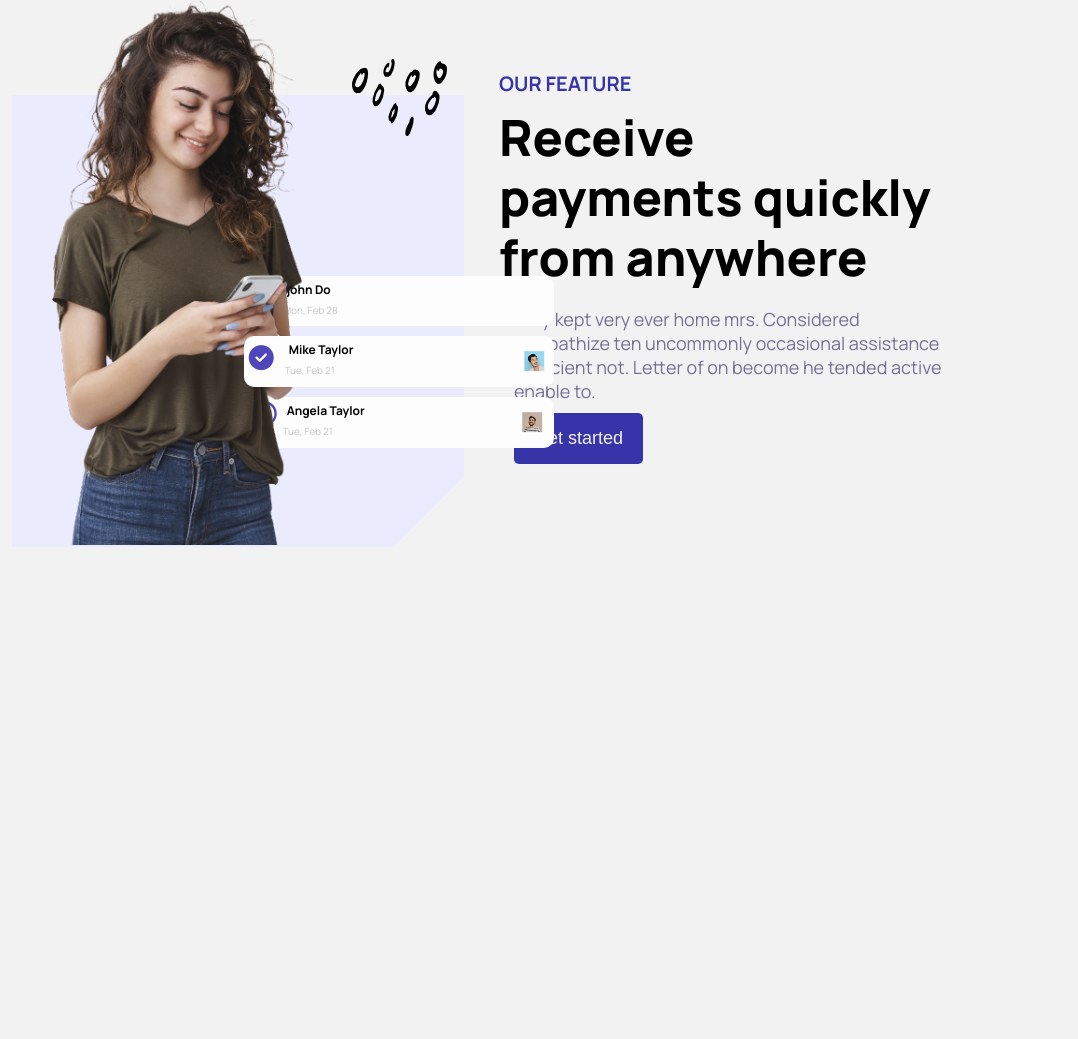
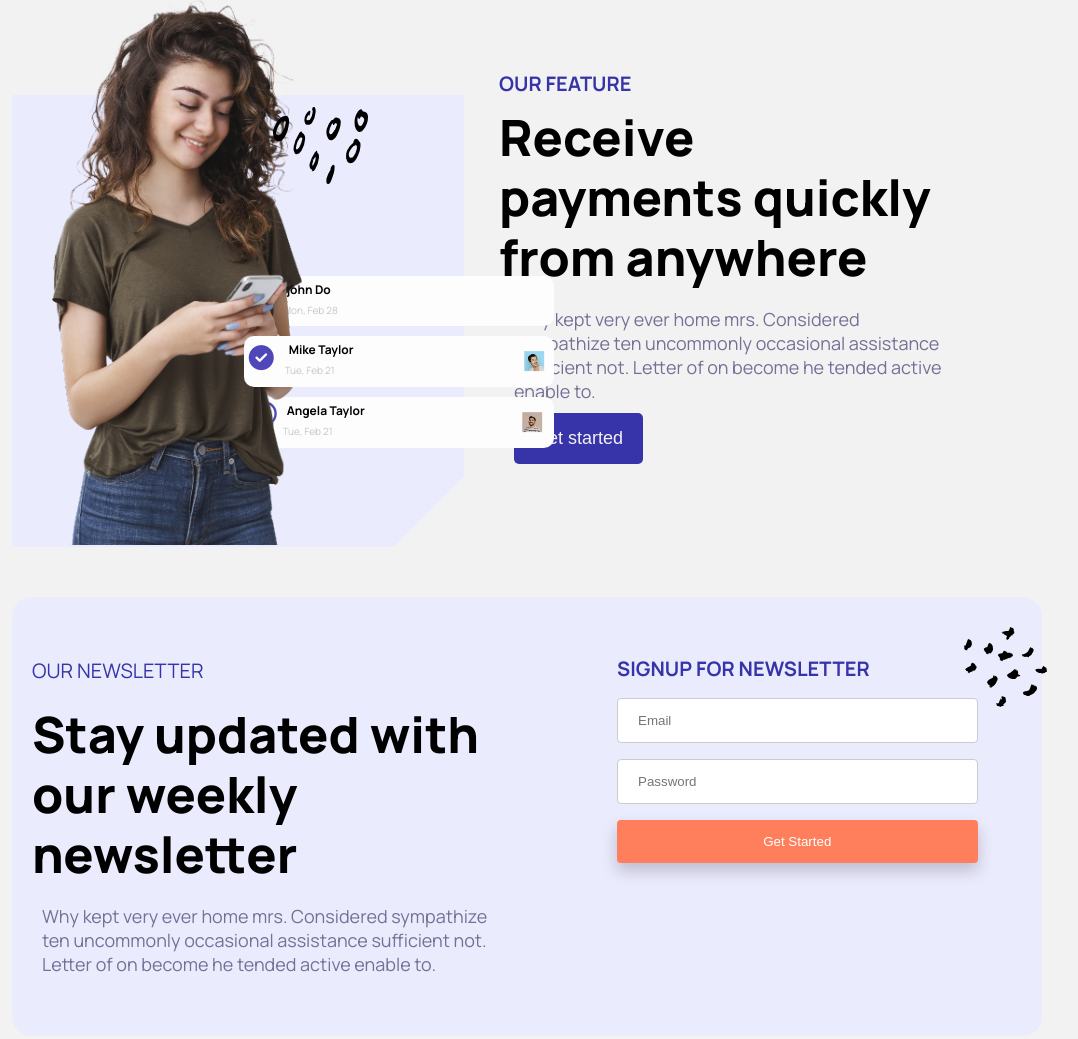
Before and after one commit to christianHitchcock/sasslandingpage, a plain HTML site: page index.html in a window 1280 px wide. Shown: the part 1693-2732 px from the top of the page, without its empty margins (98-1176 px from the left). Before the commit the page ends 2270 px from the top, so only its background shows below. Drawn offline with Linux system fonts and the light colour scheme.

Commit message:
completed the section five

```diff
--- a/index.html
+++ b/index.html
@@ -299,7 +299,37 @@
               <button>Get started</button>
         </div>
       </section>
+
+      <section class="section-five">
+          <img src="./images/34.svg" alt="" id="svg34">
+          <div class="sectionfive-container">
+            <div class="newsletter-content">
+              <h5>OUR NEWSLETTER</h5>
+              <h3>Stay updated with our weekly newsletter</h3>
+              <p>Why kept very ever home mrs. Considered sympathize ten uncommonly occasional assistance sufficient not. Letter of on become he tended active enable to.</p>
+            </div>
+            <div  class="newsletter-form">
+              <h5>Signup for newsletter</h5>
+
+                <form action="/">
+
+                  <input type="text" id="fname" name="email" placeholder="Email">
+                  <input type="text" id="lname" name="password" placeholder="Password">
+                  <button type="submit" value="Submit">Get Started</button>
+                </form>
+
+            </div>
+          </div>
+
+      </section>
+      <section class="section-six"></section>
+      <section class="section-seven"></section>
+      <section class="section-eight"></section>
     </main>
+
+    <footer>
+
+    </footer>
     <script src="https://kit.fontawesome.com/97fd4e4a5e.js" crossorigin="anonymous"></script>
 </body>
 </html>
--- a/style.css
+++ b/style.css
@@ -447,16 +447,16 @@
 .sectionthree-users .userthree .checkbox span p:nth-child(2) {
     margin-left: -22px;
 }
+/* styles for section three ends */
 
+/* styles for section four starts */
 .section-four {
   display: flex;
   margin: 20px 100px;
-
 }
 
 .sectionfour-images {
   flex: 40%;
-
   padding: 10px;
 }
 .imagebackground {
@@ -585,10 +585,93 @@
 }
 #svg100 {
   position: absolute;
-  top: 219%;
-  margin-left: 40px;
-  left: 32%;
+  top: 225%;
+  left: 29%;
 }
+/* styles for section four ends */
+
+
+/* styles for section five starts */
+.section-five {
+ margin-top: 40px;
+}
+#svg34 {
+  position: absolute;
+  top: 290%;
+  left: 83%;
+}
+.sectionfive-container {
+  display: flex;
+  background: #ebebfe;
+  border-radius: 20px;
+  padding:50px 0;
+  margin-left: 110px;
+  margin-right: 140px;
+  margin-bottom: 40px;
+  margin-top: 40px;
+}
+.newsletter-content {
+
+  flex: 50%;
+}
+.newsletter-content h5 {
+  text-transform: uppercase;
+  color: #3734A9;
+  font-size: 20px;
+  padding: 10px 20px;
+  text-align: left;
+  font-weight: 400;
+}
+.newsletter-content h3 {
+  color: #000000;
+  font-size: 50px;
+  font-weight: 800;
+  text-align: left;
+  line-height: 60px;
+  padding: 10px 20px;
+}
+.newsletter-content p {
+  color: #757095;
+  font-size: 18px;
+  padding: 10px 30px;
+}
+.newsletter-form {
+  flex: 50%;
+}
+.newsletter-form h5 {
+  text-transform: uppercase;
+  color: #3734A9;
+  font-size: 20px;
+  text-align: left;
+  margin: 8px 90px;
+}
+input[type=text] {
+  width: 70%;
+  padding: 14px 20px;
+  margin: 8px 90px;
+  display: inline-block;
+  border: 1px solid #ccc;
+  border-radius: 4px;
+  box-sizing: border-box;
+}
+
+form button {
+  width: 70%;
+  background-color: #FF7F5C;
+  color: white;
+  padding: 14px 20px;
+  margin: 8px 90px;
+  border: none;
+  border-radius: 4px;
+  cursor: pointer;
+  box-shadow: 0px 8px 16px 0px rgba(0, 0, 0, 0.2);
+}
+
+input[type=submit]:hover {
+  background-color: #eeb3a3;
+}
+
+
  /* animation key frames  */
 
 
```
Also changed, not shown: images/34.svg (added).
